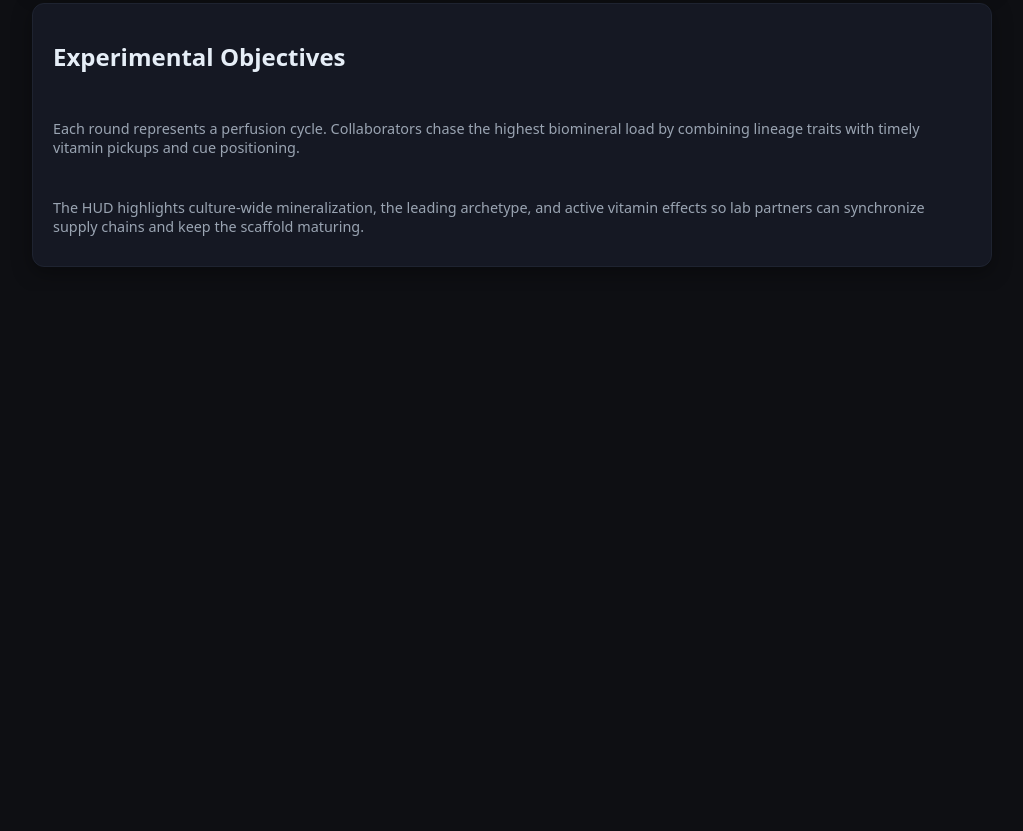
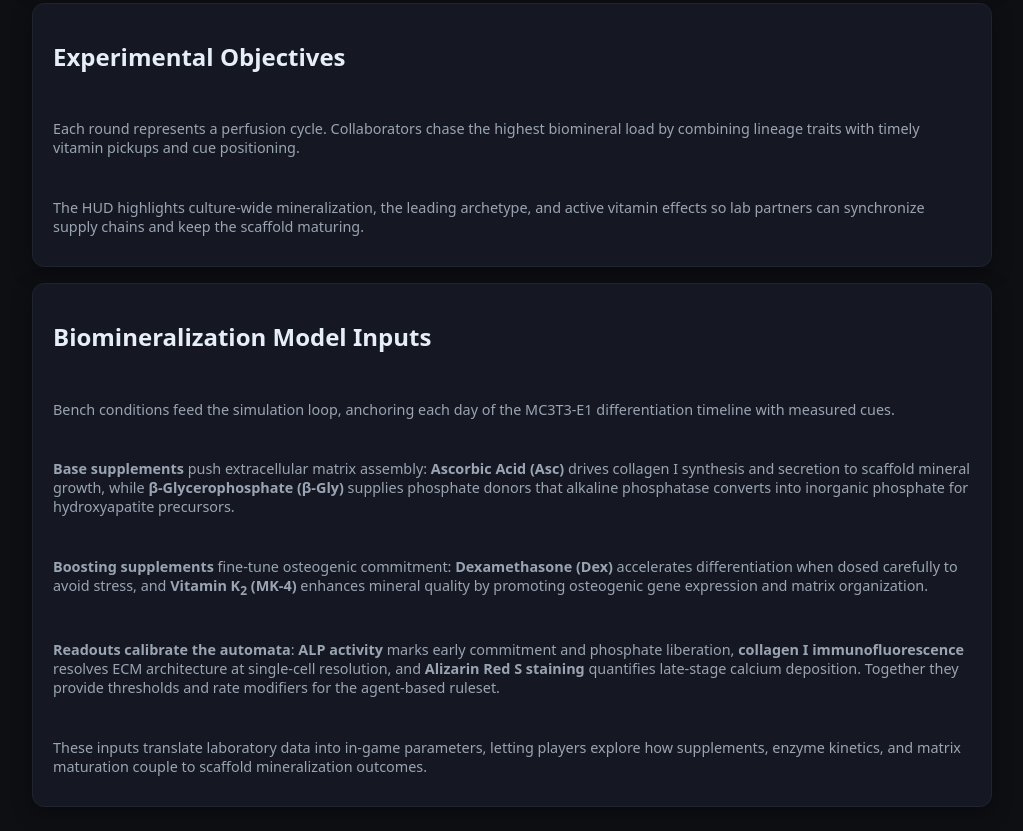
Before and after one commit to aliaslandemir/osteogame, a website: page public/index.html in a window 1280 px wide. Shown: the part 711-1542 px from the top of the page, without its empty margins (128-1151 px from the left). Before the commit the page ends 1002 px from the top, so only its background shows below. Drawn offline with Linux system fonts and the light colour scheme.

Commit message:
Add biomineralization inputs section

```diff
--- a/public/index.html
+++ b/public/index.html
@@ -35,6 +35,14 @@
         <p class="muted">Each round represents a perfusion cycle. Collaborators chase the highest biomineral load by combining lineage traits with timely vitamin pickups and cue positioning.</p>
         <p class="muted">The HUD highlights culture-wide mineralization, the leading archetype, and active vitamin effects so lab partners can synchronize supply chains and keep the scaffold maturing.</p>
       </div>
+      <div class="card col" style="gap:12px; margin-top: 16px;">
+        <h2>Biomineralization Model Inputs</h2>
+        <p class="muted">Bench conditions feed the simulation loop, anchoring each day of the MC3T3-E1 differentiation timeline with measured cues.</p>
+        <p class="muted"><strong>Base supplements</strong> push extracellular matrix assembly: <b>Ascorbic Acid (Asc)</b> drives collagen I synthesis and secretion to scaffold mineral growth, while <b>β-Glycerophosphate (β-Gly)</b> supplies phosphate donors that alkaline phosphatase converts into inorganic phosphate for hydroxyapatite precursors.</p>
+        <p class="muted"><strong>Boosting supplements</strong> fine-tune osteogenic commitment: <b>Dexamethasone (Dex)</b> accelerates differentiation when dosed carefully to avoid stress, and <b>Vitamin&nbsp;K<sub>2</sub> (MK-4)</b> enhances mineral quality by promoting osteogenic gene expression and matrix organization.</p>
+        <p class="muted"><strong>Readouts calibrate the automata</strong>: <b>ALP activity</b> marks early commitment and phosphate liberation, <b>collagen I immunofluorescence</b> resolves ECM architecture at single-cell resolution, and <b>Alizarin Red S staining</b> quantifies late-stage calcium deposition. Together they provide thresholds and rate modifiers for the agent-based ruleset.</p>
+        <p class="muted">These inputs translate laboratory data into in-game parameters, letting players explore how supplements, enzyme kinetics, and matrix maturation couple to scaffold mineralization outcomes.</p>
+      </div>
     </div>
   </body>
   </html>
```
